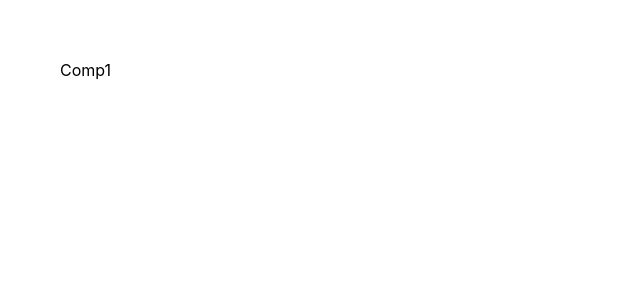
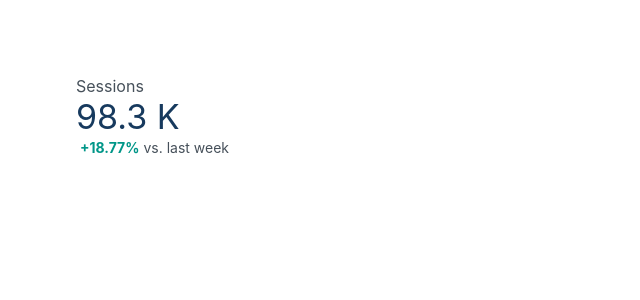
Before and after one commit to dmitrisanzharov/cra-js-axios-redux-router, a React (Create React App) app: page / in a window 1280 px wide. Shown: the top 300 px of the page, without its empty margins (0-640 px from the left). Built offline with nearby package versions, Linux system fonts and the light colour scheme.

Commit message:
all good

```diff
--- a/src/App.js
+++ b/src/App.js
@@ -7,8 +7,8 @@
 function App() {
 	return (
 		<div className="addPadding">
-			<Comp1 />
-			{/* <Comp2 /> */}
+			{/* <Comp1 /> */}
+			<Comp2 />
 		</div>
 	);
 }
--- a/src/components/Comp2/Comp2.js
+++ b/src/components/Comp2/Comp2.js
@@ -1,8 +1,57 @@
 import React, { useEffect, useState, useRef, useMemo } from "react";
 import "./Comp2.css";
+import { Box, ThemeProvider, createTheme } from '@mui/system';
+
+const theme = createTheme({
+	palette: {
+	  background: {
+		paper: '#fff',
+	  },
+	  text: {
+		primary: '#173A5E',
+		secondary: '#46505A',
+	  },
+	  action: {
+		active: '#001E3C',
+	  },
+	  success: {
+		dark: '#009688',
+	  },
+	},
+  });
 
 const Comp2 = () => {
-	return <div className="Comp2">Comp2</div>;
+	return <ThemeProvider theme={theme}>
+	<Box
+	  sx={{
+		bgcolor: 'background.paper',
+		boxShadow: 1,
+		borderRadius: 2,
+		p: 2,
+		minWidth: 300,
+	  }}
+	>
+	  <Box sx={{ color: 'text.secondary' }}>Sessions</Box>
+	  <Box sx={{ color: 'text.primary', fontSize: 34, fontWeight: 'medium' }}>
+		98.3 K
+	  </Box>
+	  <Box
+		sx={{
+		  color: 'success.dark',
+		  display: 'inline',
+		  fontWeight: 'bold',
+		  mx: 0.5,
+		  fontSize: 14,
+		}}
+	  >
+		+18.77%
+	  </Box>
+	  <Box sx={{ color: 'text.secondary', display: 'inline', fontSize: 14 }}>
+		vs. last week
+	  </Box>
+	</Box>
+		</ThemeProvider>
+
 };
 
 export default Comp2;
```
